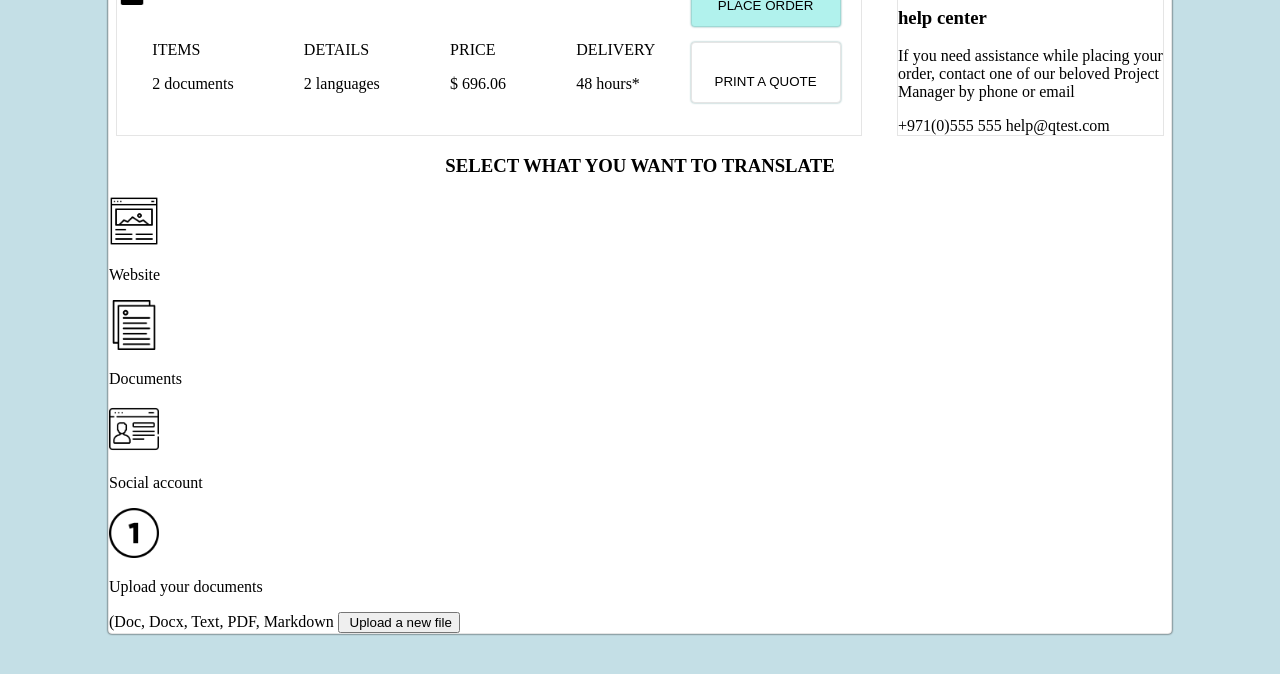
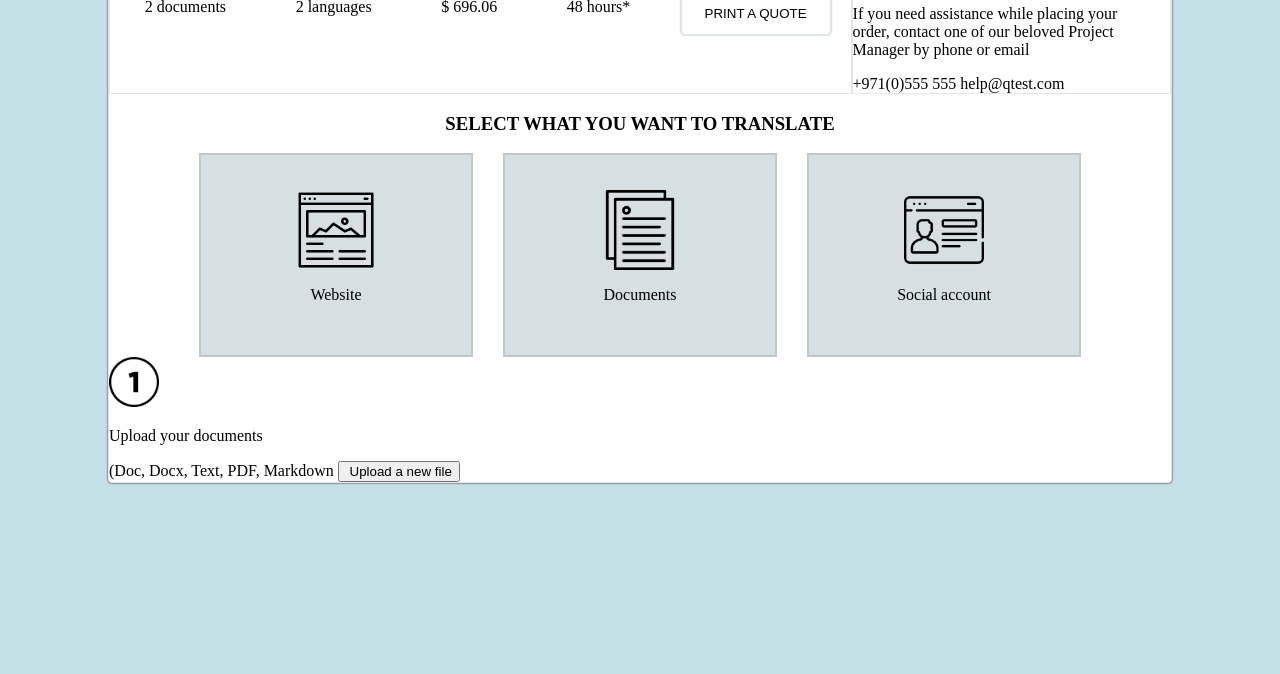
Before and after one commit to misshatsker/checkout-page-kottans, a plain HTML site: page index.html in a window 1280 px wide. Shown: the part 223-897 px from the top of the page. After the commit the page ends 800 px from the top, so only its background shows below. Drawn offline with Linux system fonts and the light colour scheme.

Commit message:
design box

```diff
--- a/index.css
+++ b/index.css
@@ -89,9 +89,12 @@ body {
     box-sizing: border-box;
 }
 
+.mainSection-header {
+    display: flex;
+}
+
 .yourOrder {
     display: flex;
-    align-items: center;
 }
 
 .img-yourOrder {
@@ -103,12 +106,14 @@ body {
 .header3Uppercase {
     text-transform: uppercase;
     font-weight: 500;
+    margin: 0;
 }
 
 .headers4-Uppercase {
     text-transform: uppercase;
     font-weight: 500;
     margin-bottom: 0;
+    margin-top: 0;
 }
 
 .yourOrder-items {
@@ -116,28 +121,15 @@ body {
     justify-content: space-around;
 }
 
-.mainSection-headerLeft {
-    display: flex;
-    align-items: center;
-    width: 70%;
-    border: 1px solid rgba(0, 0, 0, 0.1);
-    box-shadow: rgb(118 165 165) 0px 0px 0px 0px;
-    margin-right: 21px;
-}
-
-.mainSection-headerRight {
-    border: 1px solid rgba(0, 0, 0, 0.1);
-    box-shadow: rgb(118 165 165) 0px 0px 0px 0px;
-}
-
-
 .unite-yourOrder-items {
     width: 100%;
 }
 
-.mainSection-header {
+.mainSection-headerLeft {
     display: flex;
-    justify-content: space-around;
+    width: 70%;
+    border: 1px solid rgba(0, 0, 0, 0.1);
+    box-shadow: rgb(118 165 165) 0px 0px 0px 0px;
 }
 
 .yourOrder-buttons-placeOrder {
@@ -155,9 +147,49 @@ body {
     font-weight: 500;
 }
 
+.mainSection-headerRight {
+    border: 1px solid rgba(0, 0, 0, 0.1);
+    box-shadow: rgb(118 165 165) 0px 0px 0px 0px;
+    width: 30%;
+}
 
+.helpCenter {
+    display: flex;
+    align-items: center;
+    padding-top: 5px;
+}
+
+.img-helpCenter {
+    padding-right: 10px;
+}
 
 .mainPage-header {
     text-transform: uppercase;
     text-align: center;
 }
+
+.box {
+    display: flex;
+    justify-content: center;
+}
+
+.boxInside {
+    border: 2px solid rgba(0, 0, 0, 0.1);
+    background-color: #d6dfe1;
+    width: 270px;
+    height: 200px;
+    display: flex;
+    align-items: center;
+    flex-direction: column;
+    justify-content: center;
+}
+
+.img-boxInside {
+    width: 80px;
+    height: 80px;
+}
+
+.boxWebsite,
+.boxDocuments {
+    margin-right: 30px;
+}
--- a/index.html
+++ b/index.html
@@ -67,31 +67,37 @@
                 </div>
             </div>
             <div class="mainSection-headerRight">
-                <img class="img-helpCenter" src="/image/target.png" width="50px" alt="">
                 <div class="helpCenter">
-                    <h3>help center</h3>
+                    <img class="img-helpCenter" src="/image/target.png" width="50px" alt="">
+                    <h3 class="header3Uppercase">help center</h3>
+                </div>
                     <p>If you need assistance while placing your
                         <br>order, contact one of our beloved Project
                         <br>Manager by phone or email</p>
                     <span>+971(0)555 555</span>
                     <span>help@qtest.com</span>
                 </div>
-            </div>
         </div>
         <div class="mainPage">
             <h3 class="mainPage-header">select what you want to translate</h3>
             <div class="box">
-                <div class="boxWebsite">
-                    <img class="img-boxWebsite" src="/image/free-icon-blog-2412960.png" width="50p" alt="">
-                    <p>Website</p>
+                <div class="boxInside boxWebsite">
+                    <!-- <div class="boxWebsite"> -->
+                        <img class="img-boxInside img-boxWebsite" src="/image/free-icon-blog-2412960.png" width="50p" alt="">
+                        <p class="text-boxInside">Website</p>
+                    <!-- </div> -->
                 </div>
-                <div class="boxDocuments">
-                    <img class="img-boxDocuments" src="/image/free-icon-documentation-8746661.png" width="50p" alt="">
-                    <p>Documents</p>
+                <div class="boxInside boxDocuments">
+                    <!-- <div class="boxDocuments"> -->
+                        <img class="img-boxInside img-boxDocuments" src="/image/free-icon-documentation-8746661.png" width="50p" alt="">
+                        <p class="text-boxInside">Documents</p>
+                    <!-- </div> -->
                 </div>
-                <div class="boxAccount">
-                    <img class="img-boxAccount" src="/image/social-media.png" width="50p" alt="">
-                    <p>Social account</p>
+                <div class="boxInside boxAccount">
+                    <!-- <div class="boxAccount"> -->
+                        <img class="img-boxInside img-boxAccount" src="/image/social-media.png" width="50p" alt="">
+                        <p class="text-boxInside">Social account</p>
+                    <!-- </div> -->
                 </div>
             </div>
             <div class="mainPage-upload">
```
